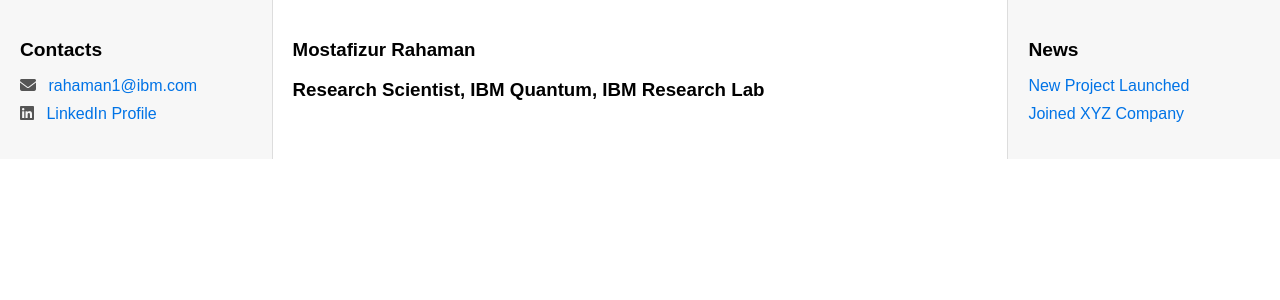
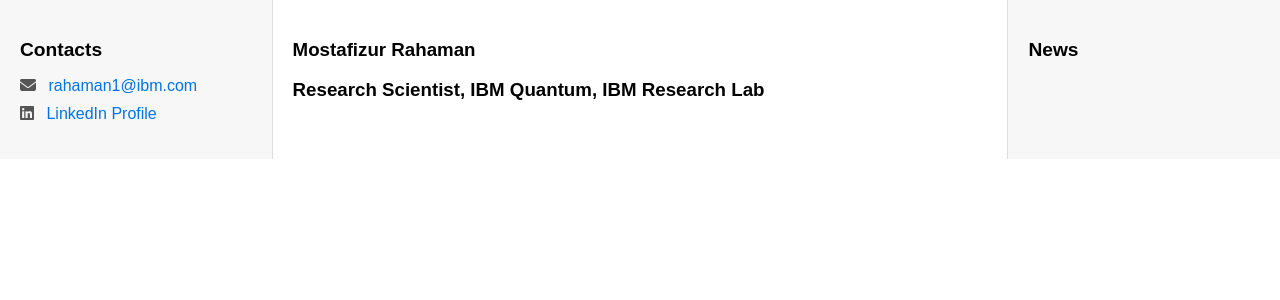
Before and after one commit to rahaman-quantum/rahaman.github.io, a Jekyll site: the page built from README.md, in a window 1280 px wide. Shown: the top 300 px of the page. Built offline with Jekyll 4.4.1, drawn with Linux system fonts in a browser that asks for light colours; our own code applies the rules of GitHub Pages for plain Markdown files.

Commit message:
Update default.html

```diff
--- a/_layouts/default.html
+++ b/_layouts/default.html
@@ -38,10 +38,10 @@
         <h3>News</h3>
         <ul>
           <li>
-            <a href="https://example.com/project" target="_blank">New Project Launched</a>
+<!--             <a href="https://example.com/project" target="_blank">New Project Launched</a> -->
           </li>
           <li>
-            <a href="https://example.com/xyz-announcement" target="_blank">Joined XYZ Company</a>
+<!--             <a href="https://example.com/xyz-announcement" target="_blank">Joined XYZ Company</a> -->
           </li>
         </ul>
       </div>
```
